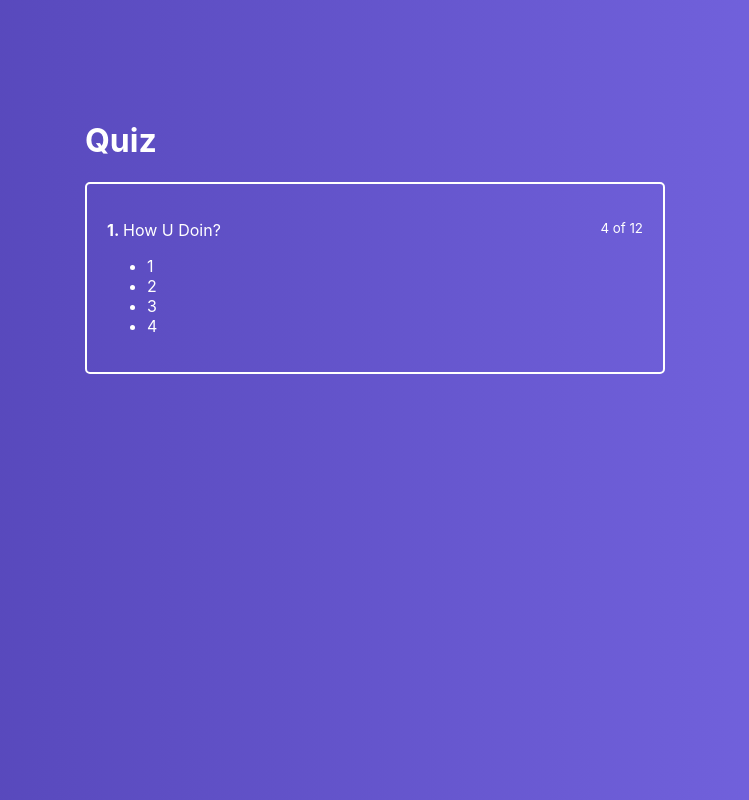
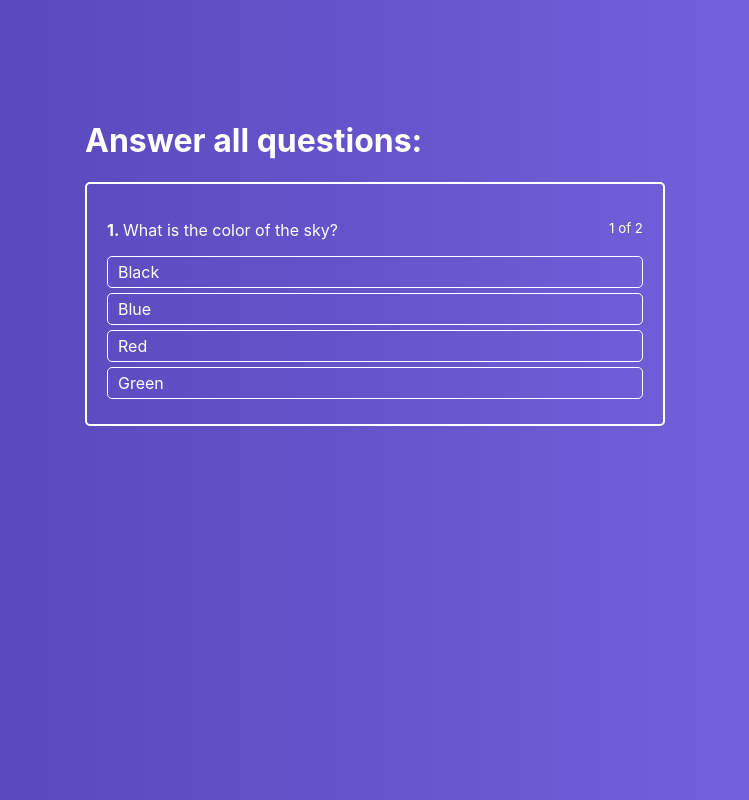
Before and after one commit to solar-citizen/react-quiz-creator, a React (Create React App) app: page / in a window 1280 px wide. Shown: the whole page, without its empty margins (265-1014 px from the left). Built offline with nearby package versions, Linux system fonts and the light colour scheme.

Commit message:
ActiveQuiz, AnswersList, Finished Quiz, Quiz

```diff
--- a/public/index.html
+++ b/public/index.html
@@ -24,7 +24,12 @@
       work correctly both with client-side routing and a non-root public URL.
       Learn how to configure a non-root public URL by running `npm run build`.
     -->
-    <title>React App</title>
+    <title>Quiz Creator</title>
+
+    <link
+      rel="stylesheet"
+      href="https://use.fontawesome.com/releases/v5.15.4/css/all.css"
+    />
   </head>
   <body>
     <noscript>You need to enable JavaScript to run this app.</noscript>
--- a/src/Components/ActiveQuiz/ActiveQuiz.jsx
+++ b/src/Components/ActiveQuiz/ActiveQuiz.jsx
@@ -1,22 +1,24 @@
 import classes from './ActiveQuiz.module.css';
+import AnswersList from './AnswersList/AnswersList';
 
 const ActiveQuiz = (props) => (
   <div className={classes.ActiveQuiz}>
     <p className={classes.Question}>
       <span>
-        <strong>1.&nbsp;</strong>
-        How U Doin?
+        <strong>{props.answerNumber}.&nbsp;</strong>
+        {props.question}
       </span>
 
-      <small>4 of 12</small>
+      <small>
+        {props.answerNumber} of {props.quizLength}
+      </small>
     </p>
 
-    <ul>
-      <li>1</li>
-      <li>2</li>
-      <li>3</li>
-      <li>4</li>
-    </ul>
+    <AnswersList
+      answers={props.answers}
+      onAnswerClick={props.onAnswerClick}
+      state={props.state}
+    />
   </div>
 );
 
--- /dev/null
+++ b/src/Components/ActiveQuiz/AnswersList/AnswerItem/AnswerItem.jsx
@@ -0,0 +1,20 @@
+import classes from './AnswerItem.module.css';
+
+const AnswerItem = (props) => {
+  const cls = [classes.AnswerItem];
+
+  if (props.state) {
+    cls.push(classes[props.state]);
+  }
+
+  return (
+    <li
+      className={cls.join(' ')}
+      onClick={() => props.onAnswerClick(props.answer.id)}
+    >
+      {props.answer.text}
+    </li>
+  );
+};
+
+export default AnswerItem;
--- /dev/null
+++ b/src/Components/ActiveQuiz/AnswersList/AnswerItem/AnswerItem.module.css
@@ -0,0 +1,20 @@
+.AnswerItem {
+  border: 1px solid #fff;
+  border-radius: 5px;
+  padding: 5px 10px;
+  margin-bottom: 5px;
+  cursor: pointer;
+}
+
+.AnswerItem:hover {
+  background: rgba(255, 255, 255, 0.2);
+  transition: background 0.3s ease-in-out;
+}
+
+.AnswerItem.success {
+  background: rgba(161, 240, 69, 0.7);
+}
+
+.AnswerItem.error {
+  background: rgba(240, 87, 108, 0.7);
+}
--- /dev/null
+++ b/src/Components/ActiveQuiz/AnswersList/AnswersList.jsx
@@ -0,0 +1,19 @@
+import classes from './AnswersList.module.css';
+import AnswerItem from './AnswerItem/AnswerItem';
+
+const AnswersList = (props) => (
+  <ul className={classes.AnswersList}>
+    {props.answers.map((answer, index) => {
+      return (
+        <AnswerItem
+          answer={answer}
+          key={index}
+          onAnswerClick={props.onAnswerClick}
+          state={props.state ? props.state[answer.id] : null} //условие, потому что по умолчанию <answerState: null>
+        />
+      );
+    })}
+  </ul>
+);
+
+export default AnswersList;
--- /dev/null
+++ b/src/Components/ActiveQuiz/AnswersList/AnswersList.module.css
@@ -0,0 +1,5 @@
+.AnswersList {
+  list-style: none;
+  margin: 0;
+  padding: 0;
+}
--- /dev/null
+++ b/src/Components/FinishedQuiz/FinishedQuiz.jsx
@@ -0,0 +1,43 @@
+import classes from './FinishedQuiz.module.css';
+
+const FinishedQuiz = (props) => {
+  const successCount = Object.keys(props.results).reduce((total, key) => {
+    if (props.results[key] === 'success') {
+      total++;
+    }
+
+    return total;
+  }, 0);
+
+  return (
+    <div className={classes.FinishedQuiz}>
+      <ul>
+        {props.quiz.map((quizItem, index) => {
+          const cls = [
+            'fa',
+            props.results[quizItem.id] === 'error' ? 'fa-times' : 'fa-check',
+            classes[props.results[quizItem.id]],
+          ];
+
+          return (
+            <li key={index}>
+              <strong>{index + 1}</strong>.&nbsp;
+              {quizItem.question}
+              <i className={cls.join(' ')} />
+            </li>
+          );
+        })}
+      </ul>
+
+      <p>
+        Correct answers: {successCount} of {props.quiz.length}
+      </p>
+
+      <div>
+        <button onClick={props.onRetry}>Retry</button>
+      </div>
+    </div>
+  );
+};
+
+export default FinishedQuiz;
--- /dev/null
+++ b/src/Components/FinishedQuiz/FinishedQuiz.module.css
@@ -0,0 +1,26 @@
+.FinishedQuiz {
+  padding: 20px;
+  color: #fff;
+  border: 2px solid #fff;
+  border-radius: 5px;
+  box-sizing: border-box;
+  margin: 0 10px;
+}
+
+.FinishedQuiz ul {
+  list-style: none;
+  padding: 0;
+  margin: 0;
+}
+
+.FinishedQuiz ul li i {
+  margin-left: 10px;
+}
+
+.success {
+  color: rgba(161, 240, 69, 0.7);
+}
+
+.error {
+  color: rgba(240, 87, 108, 0.7);
+}
--- a/src/Containers/Quiz/Quiz.jsx
+++ b/src/Containers/Quiz/Quiz.jsx
@@ -1,17 +1,125 @@
 import React, { Component } from 'react';
 import classes from './Quiz.module.css';
 import ActiveQuiz from '../../Components/ActiveQuiz/ActiveQuiz';
+import FinishedQuiz from '../../Components/FinishedQuiz/FinishedQuiz';
 
 class Quiz extends Component {
   state = {
-    quiz: [],
+    quiz: [
+      {
+        id: 1,
+        question: 'What is the color of the sky?',
+        answers: [
+          { text: 'Black', id: 1 },
+          { text: 'Blue', id: 2 },
+          { text: 'Red', id: 3 },
+          { text: 'Green', id: 4 },
+        ],
+        rightAnswerId: 2,
+      },
+      {
+        id: 2,
+        question: 'What is the capital of Great Britain?',
+        answers: [
+          { text: 'Oslo', id: 1 },
+          { text: 'Paris', id: 2 },
+          { text: 'London', id: 3 },
+          { text: 'Kyiv', id: 4 },
+        ],
+        rightAnswerId: 3,
+      },
+    ],
+    activeQuestion: 0,
+    answerState: null,
+    isFinished: false,
+    results: {},
   };
+
+  onAnswerClickHandler = (answerId) => {
+    // если уже есть правильный ответ на текущий вопрос
+    // клики блокируются, пока не отрендерится новый вопрос
+    /// без этого можно было прокликивать правильный ответ на текущем вопросе
+    /// несколько раз, при условии, что в последующих вопрос правильный ответ
+    /// находится на том же месте (имеет тот же rightAnswerId), он принимался
+    if (this.state.answerState) {
+      const key = Object.keys(this.state.answerState)[0];
+
+      if (this.state.answerState[key] === 'success') {
+        return;
+      }
+    }
+
+    const question = this.state.quiz[this.state.activeQuestion];
+    const results = this.state.results;
+
+    if (question.rightAnswerId === answerId) {
+      if (!results[question.id]) {
+        results[question.id] = 'success';
+      }
+
+      this.setState({
+        answerState: { [answerId]: 'success' },
+        results,
+      });
+
+      const timeout = window.setTimeout(() => {
+        if (this.isQuizFinished()) {
+          this.setState({
+            isFinished: true,
+          });
+        } else {
+          this.setState({
+            activeQuestion: this.state.activeQuestion + 1,
+            answerState: null,
+          });
+        }
+
+        window.clearTimeout(timeout);
+      }, 750);
+    } else {
+      results[question.id] = 'error';
+      this.setState({
+        answerState: { [answerId]: 'error' },
+        results,
+      });
+    }
+  };
+
+  isQuizFinished() {
+    return this.state.activeQuestion + 1 === this.state.quiz.length;
+  }
+
+  retryHandler = () => {
+    this.setState({
+      activeQuestion: 0,
+      answerState: null,
+      isFinished: false,
+      results: {},
+    });
+  };
+
   render() {
     return (
       <div className={classes.Quiz}>
         <div className={classes.QuizWrapper}>
-          <h1>Quiz</h1>
-          <ActiveQuiz />
+          <h1>Answer all questions:</h1>
+
+          {this.state.isFinished ? (
+            <FinishedQuiz
+              results={this.state.results}
+              quiz={this.state.quiz}
+              onRetry={this.retryHandler}
+            />
+          ) : (
+            <ActiveQuiz
+              answers={this.state.quiz[this.state.activeQuestion].answers}
+              question={this.state.quiz[this.state.activeQuestion].question}
+              onAnswerClick={this.onAnswerClickHandler}
+              quizLength={this.state.quiz.length}
+              answerNumber={this.state.activeQuestion + 1}
+              state={this.state.answerState}
+            />
+          )}
         </div>
       </div>
     );
```
